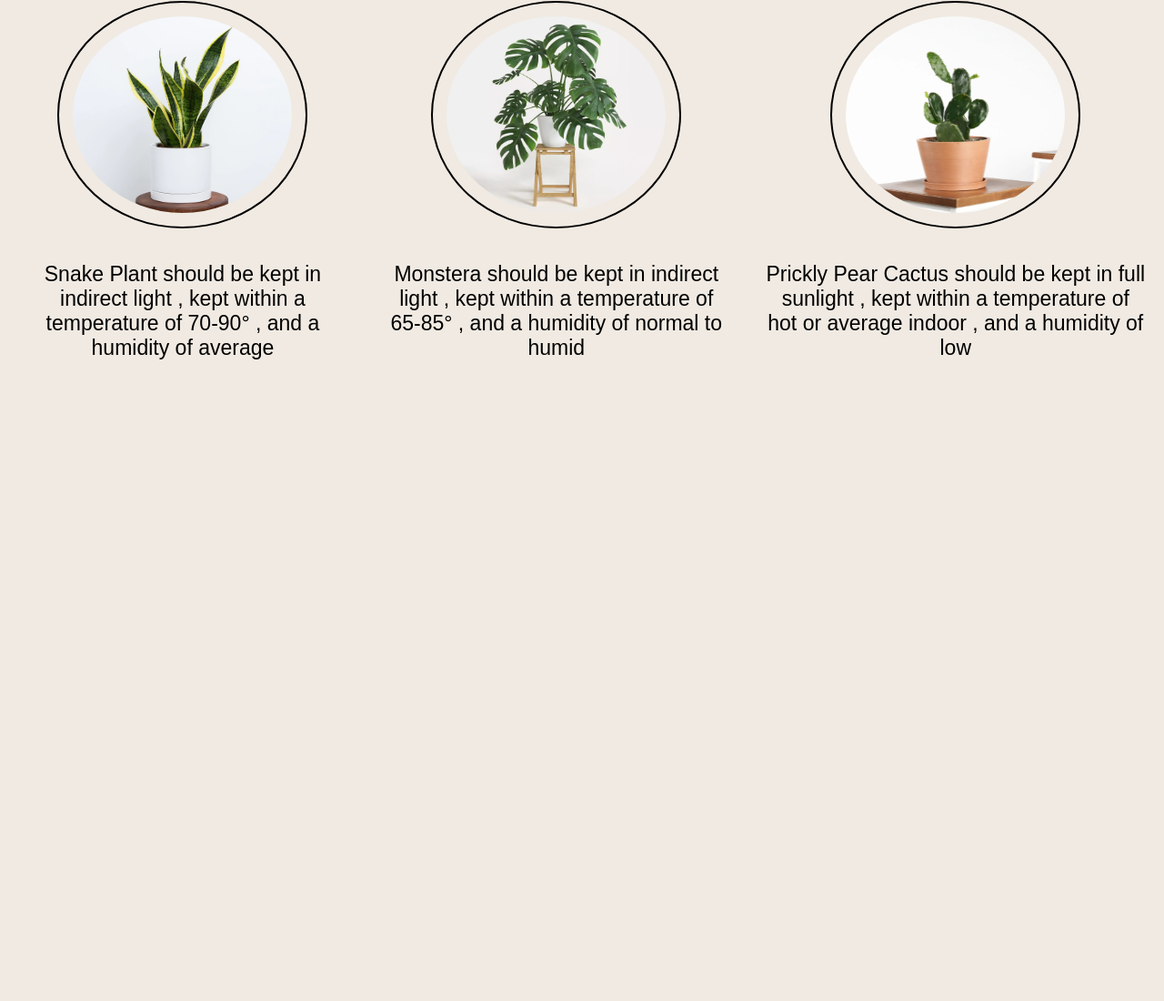
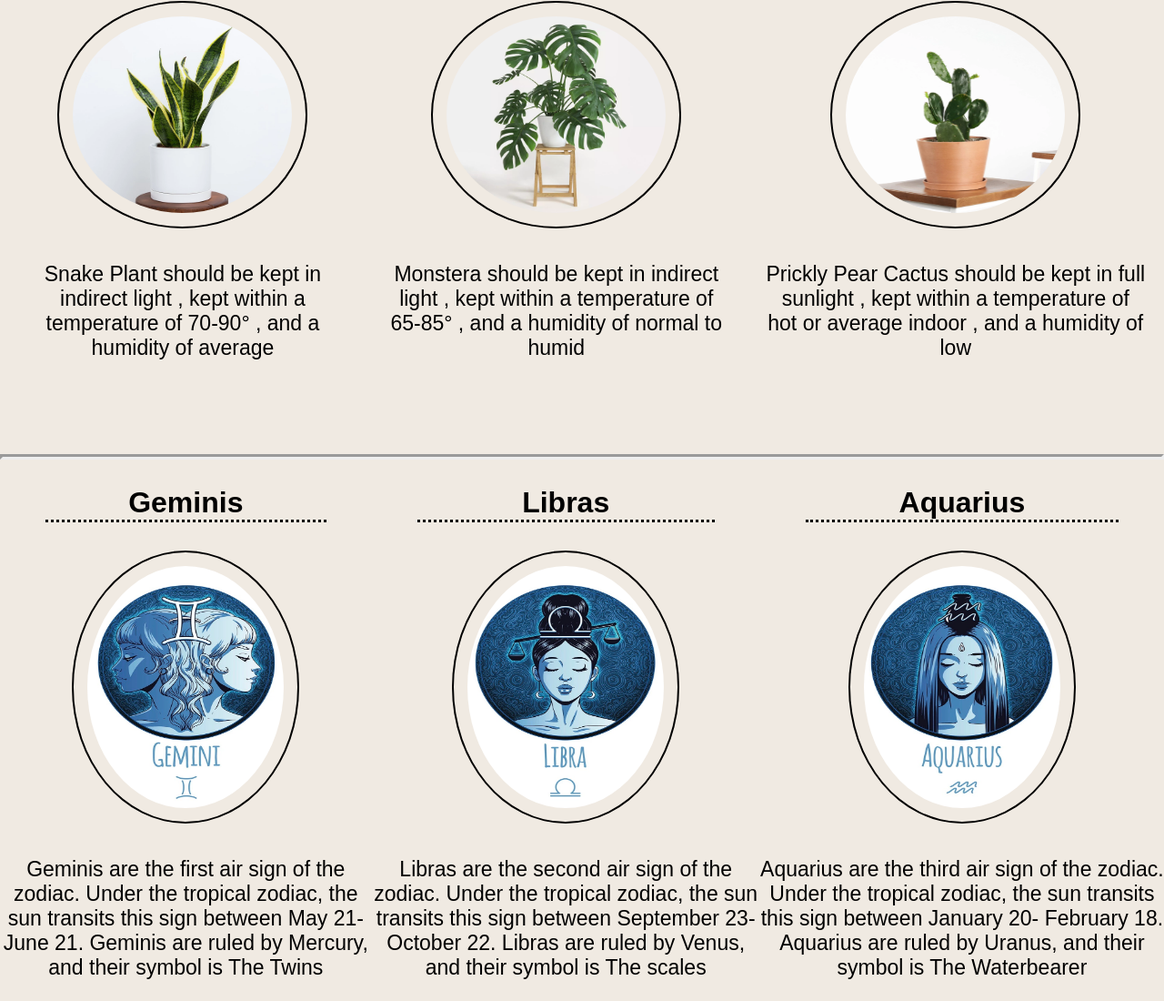
Before and after one commit to nikihite/display-list-practice, a plain HTML site: page index.html in a window 1280 px wide. Shown: the part 876-1976 px from the top of the page at 91% size. Before the commit the page ends 1315 px from the top, so only its background shows below. Drawn offline with Linux system fonts and the light colour scheme.

Commit message:
third one finsihed

```diff
--- a/app.js
+++ b/app.js
@@ -3,9 +3,14 @@ import { crystals } from './crystals.js';
 import { renderCrystal } from './utils.js';
 import { plants } from './plants.js';
 import { renderPlant } from './utils.js';
+import { zodiacs } from './zodiacs.js';
+import { renderZodiac } from './utils.js';
+
 // let state
 const crystalListElem = document.getElementById('crystals');
 const plantListElem = document.getElementById('plants');
+const zodiacListElem = document.getElementById('zodiacs');
+
 // set event listeners
 // get user input
 // use user input to update state
@@ -20,3 +25,8 @@ for (let plant of plants) {
     const plantDiv = renderPlant(plant);
     plantListElem.append(plantDiv);
 }
+
+for (let zodiac of zodiacs) {
+    const zodiacDiv = renderZodiac(zodiac);
+    zodiacListElem.append(zodiacDiv);
+}
--- a/index.html
+++ b/index.html
@@ -20,6 +20,7 @@
         <hr>
         <div id="plants">
         </div>
+        <hr>
         <div id="zodiacs">
         </div>
     </main>
--- a/styles/home.css
+++ b/styles/home.css
@@ -15,6 +15,15 @@ body {
 #plants img {
     width: 275px;
     height: 250px;
+    border: 2px solid black;
+    border-radius: 50%;
+    padding: 15px;
+    margin: 10px;
+}
+
+#zodiacs img {
+    width: 250px;
+    height: 300px;
     border: 2px solid black;
     border-radius: 50%;
     padding: 15px;
@@ -48,6 +57,14 @@ h1 {
     justify-content: space-around;
 }
 
+#zodiacs {
+    font-family: fantasy;
+    display: flex;
+    flex-direction: row;
+    text-align: center;
+    justify-content: space-around;
+}
+
 p {
     font-size: 23px;
 }
--- a/zodiacs.js
+++ b/zodiacs.js
@@ -4,8 +4,9 @@ export const zodiacs = [
         birthRange: 'May 21- June 21',
         rulingPlanet: 'Mercury',
         symbol: 'The Twins',
-        number: 'first'
+        number: 'first',
+        image: './assets/gemini.jpeg',
     },
-    { name: 'Libras', birthRange: 'September 23- October 22', rulingPlanet: 'Venus', symbol: 'The scales', number:'second' },
-    { name: 'Aquarius', birthRange: 'January 20- February 18', rulingPlanet: 'Uranus', symbol: 'The Waterbearer', number:'third' },
+    { name: 'Libras', birthRange: 'September 23- October 22', rulingPlanet: 'Venus', symbol: 'The scales', number:'second', image: './assets/libra.jpeg' },
+    { name: 'Aquarius', birthRange: 'January 20- February 18', rulingPlanet: 'Uranus', symbol: 'The Waterbearer', number:'third', image: './assets/aquarius.jpeg' },
 ];
```
Also changed, not shown: test/example.test.js (+3 -1 lines).
